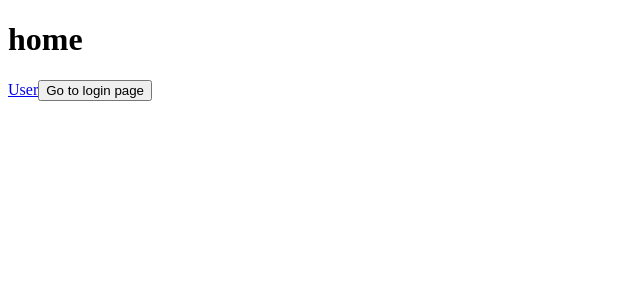
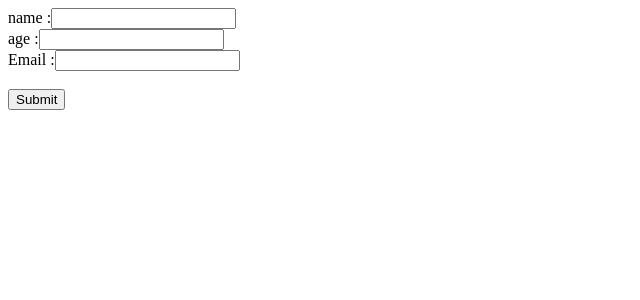
Before and after one commit to anjali101-stack/react-basics, a React (Vite) app: page / in a window 1280 px wide. Shown: the top 300 px of the page, without its empty margins (0-640 px from the left). Built offline with nearby package versions, Linux system fonts and the light colour scheme.

Commit message:
FormData Api React

```diff
--- a/src/App.jsx
+++ b/src/App.jsx
@@ -1,20 +1,18 @@
 import React from 'react'
-import { BrowserRouter as Router, Route, Routes } from 'react-router-dom'
-import Home from './Component/RoutingComponets/Home'
-import User from './Component/RoutingComponets/User'
-import Login from './Component/RoutingComponets/Login'
+import { BrowserRouter as Router,} from 'react-router-dom'
+import AppRoutes from './AppRoutes'
+import Form from './Component/Form/Form'
+
 
 const App = () => {
   return (
-    <Router>
+    <>
+    <Form/>
+    </>
+    // <Router>
+    //    {/* <AppRoutes/> */}
 
-      <Routes>
-        <Route path='/' Component={Home}/>
-        <Route path='/user' Component={User}/>
-         <Route path='/login' Component={Login}/>
-      </Routes>
-
-    </Router>
+    // </Router>
   )
 }
 
--- /dev/null
+++ b/src/AppRoutes.jsx
@@ -0,0 +1,20 @@
+import React from 'react'
+import { Routes , Route } from 'react-router-dom'
+import Home from './Component/RoutingComponets/Home'
+import User from './Component/RoutingComponets/User'
+import Login from './Component/RoutingComponets/Login'
+import FormTableApp from './Component/Form/FormTableApp'
+import Form from './Component/Form/Form'
+
+const AppRoutes = () => {
+  return (
+    <Routes>
+        <Route path='/' Component={Home}/>
+        <Route path='/user' Component={User}/>
+        <Route path='/login' Component={Login}/>
+        <Route path='/form' Component={Form}/>
+    </Routes>
+  )
+}
+
+export default AppRoutes
--- /dev/null
+++ b/src/Component/Form/Form.jsx
@@ -0,0 +1,73 @@
+import React, { useState } from "react";
+
+const Form = () => {
+    const[data , setData] =  useState([])
+  const HandleSubmit = (e) => {
+    e.preventDefault();
+
+    let formData = new FormData(e.target);
+    let formEntries = Object.fromEntries(formData.entries());
+    console.log(formEntries, "Form submitted");
+    setData([...data, formEntries])
+
+    e.target.reset();
+  };
+  return (
+    <>
+    <div>
+      <form onSubmit={HandleSubmit}>
+        <div>
+          <label>name :</label>
+          <input name="name" required />
+        </div>
+        <div>
+          <label>age :</label>
+          <input name="age" type="number" required />
+        </div>{" "}
+        <div>
+          <label>Email :</label>
+          <input name="email"  type="email"required />
+        </div>
+        <br />
+        <button type="submit" >Submit</button>
+      </form>
+    </div>
+
+    {
+        data.length > 0 && (
+            <>
+            <h1> Submitted data</h1>
+            <table border='1' cellPadding= '8' >
+                <thead>
+                    <tr>
+                        <th>name</th>
+                         <th>Email</th>
+                         <th>age</th>
+                    </tr>
+                </thead>
+                <tbody>
+                    {data.map((item) => (
+                        <tr>
+                            <td>
+                                {item.name}
+                            </td>
+                             <td>
+                                {item.email}
+                            </td> <td>
+                                {item.age}
+                            </td>
+                        </tr>
+                    ))}
+                </tbody>
+            </table>
+
+            </>
+
+        )
+    }
+
+    </>
+  );
+};
+
+export default Form;
--- /dev/null
+++ b/src/Component/Form/FormTableApp.jsx
@@ -0,0 +1,66 @@
+import React, { useState } from 'react';
+
+const FormTableApp = () => {
+  const [formEntries, setFormEntries] = useState([]);
+
+  const handleSubmit = (e) => {
+    e.preventDefault();
+
+    // Use FormData to get form values
+    const formData = new FormData(e.target);
+    const newEntry = Object.fromEntries(formData.entries());
+
+    // Add new entry to the list
+    setFormEntries([...formEntries, newEntry]);
+
+    // Reset the form
+    e.target.reset();
+  };
+
+  return (
+    <div className="p-4">
+      <h2>Fill the Form</h2>
+      <form onSubmit={handleSubmit}>
+        <div>
+          <label>Name: </label>
+          <input name="name" required />
+        </div>
+        <div>
+          <label>Email: </label>
+          <input name="email" type="email" required />
+        </div>
+        <div>
+          <label>Age: </label>
+          <input name="age" type="number" required />
+        </div>
+        <button type="submit">Submit</button>
+      </form>
+
+      {formEntries.length > 0 && (
+        <>
+          <h3>Submitted Data</h3>
+          <table border="1" cellPadding="5" style={{ marginTop: '1rem' }}>
+            <thead>
+              <tr>
+                <th>Name</th>
+                <th>Email</th>
+                <th>Age</th>
+              </tr>
+            </thead>
+            <tbody>
+              {formEntries.map((entry, index) => (
+                <tr key={index}>
+                  <td>{entry.name}</td>
+                  <td>{entry.email}</td>
+                  <td>{entry.age}</td>
+                </tr>
+              ))}
+            </tbody>
+          </table>
+        </>
+      )}
+    </div>
+  );
+};
+
+export default FormTableApp;
```
